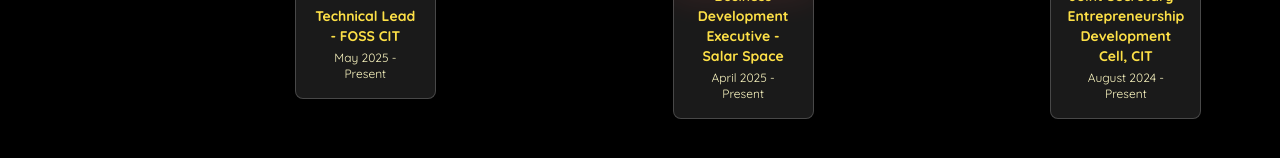
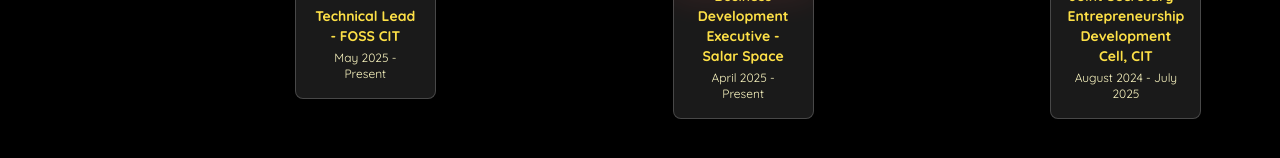
Before and after one commit to Rajendran2201/portfolio, a Next.js app: page /experience in a window 1280 px wide. Shown: the part 998-1156 px from the top of the page. Built offline with nearby package versions, Linux system fonts and the light colour scheme.

Commit message:
resources updated

```diff
--- a/src/data/experienceTimeline.ts
+++ b/src/data/experienceTimeline.ts
@@ -28,7 +28,7 @@
   },
   {
     role: "Joint Secretary - Entrepreneurship Development Cell, CIT",
-    time: "August 2024 - Present",
+    time: "August 2024 - July 2025",
   },
   {
     role: "Member - IEEE Student Chapter CIT",
```
